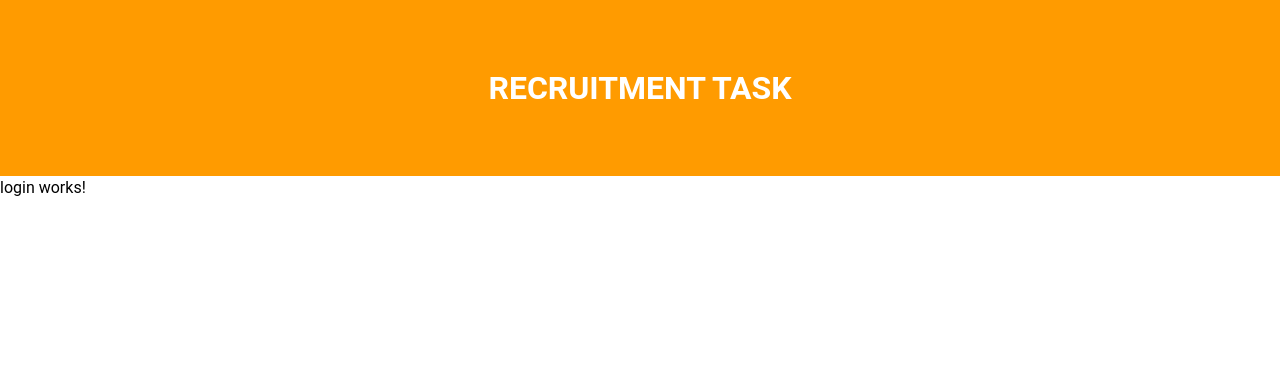
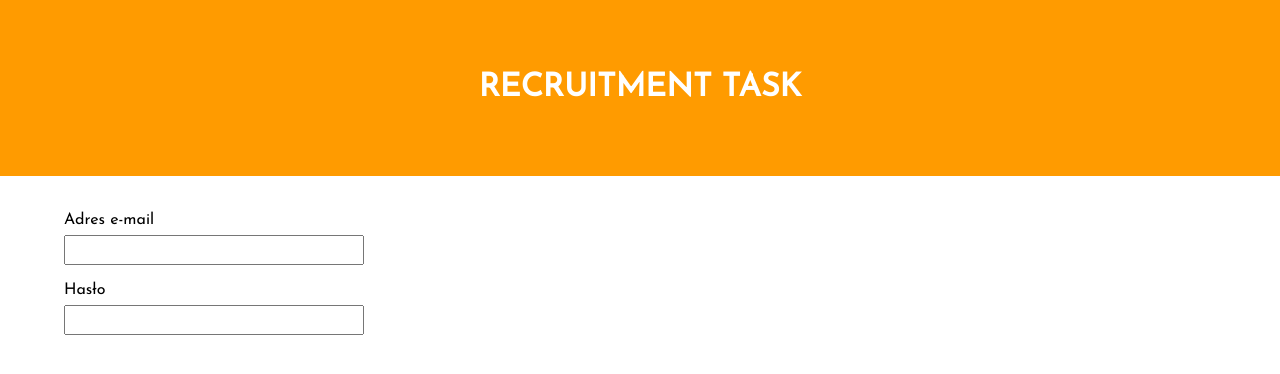
Before and after one commit to kamil-nawrot/appverk-recruitment-task, an Angular app: page /login in a window 1280 px wide. Shown: the top 374 px of the page. Built offline with nearby package versions, Linux system fonts and the light colour scheme.

Commit message:
added input controls components structure

```diff
--- a/src/app/app.component.html
+++ b/src/app/app.component.html
@@ -1,4 +1,6 @@
 <header class="main-header">
   <h1>Recruitment task</h1>
 </header>
-<router-outlet />
+<main class="main-content__wrapper">
+  <router-outlet />
+</main>
--- a/src/app/app.component.scss
+++ b/src/app/app.component.scss
@@ -5,3 +5,9 @@
   text-transform: uppercase;
   text-align: center;
 }
+
+.main-content {
+  &__wrapper {
+    margin: 2rem 4rem;
+  }
+}
--- a/src/app/pages/login/login.component.html
+++ b/src/app/pages/login/login.component.html
@@ -1 +1,4 @@
-<p>login works!</p>
+<article class="login-page__wrapper">
+  <app-input-control label="Adres e-mail" />
+  <app-input-control label="Hasło" type="password" />
+</article>
--- a/src/app/pages/login/login.component.scss
+++ b/src/app/pages/login/login.component.scss
@@ -0,0 +1,5 @@
+.login-page {
+  &__wrapper {
+    margin: 0 auto;
+  }
+}
--- a/src/app/pages/login/login.component.ts
+++ b/src/app/pages/login/login.component.ts
@@ -1,8 +1,11 @@
 import { Component } from '@angular/core';
+import { InputControlComponent } from '../../shared/components/input-control/input-control.component';
 
 @Component({
   selector: 'app-login',
-  imports: [],
+  imports: [
+    InputControlComponent
+  ],
   templateUrl: './login.component.html',
   styleUrl: './login.component.scss'
 })
--- a/src/app/shared/components/input-control/input-control.component.html
+++ b/src/app/shared/components/input-control/input-control.component.html
@@ -1 +1,12 @@
-<p>input-control works!</p>
+<div class="input-control">
+  <label class="input-control__label">{{ label() }}</label>
+  @switch (type()) {
+    @case ('password') {
+      <input class='input-control__input' type="password" />
+    }
+    @default {
+      <input class='input-control__input' type="text" />
+    }
+
+  }
+</div>
--- a/src/app/shared/components/input-control/input-control.component.scss
+++ b/src/app/shared/components/input-control/input-control.component.scss
@@ -0,0 +1,13 @@
+.input-control {
+  width: 300px;
+  margin-bottom: .8rem;
+
+  &__label {
+    display: block;
+    margin-bottom: .2rem;
+  }
+
+  &__input {
+    width: 100%;
+  }
+}
--- a/src/app/shared/components/input-control/input-control.component.ts
+++ b/src/app/shared/components/input-control/input-control.component.ts
@@ -1,4 +1,4 @@
-import { Component } from '@angular/core';
+import { Component, input } from '@angular/core';
 
 @Component({
   selector: 'app-input-control',
@@ -7,5 +7,6 @@ import { Component } from '@angular/core';
   styleUrl: './input-control.component.scss'
 })
 export class InputControlComponent {
-
+  label = input('');
+  type = input<'text' | 'password'>('text');
 }
--- a/src/styles.scss
+++ b/src/styles.scss
@@ -1,3 +1,5 @@
+@import url('https://fonts.googleapis.com/css?family=Josefin+Sans');
+
 // CSS reset by Josh Comeau
 
 /* 1. Use a more-intuitive box-sizing model */
@@ -49,5 +51,5 @@ h1, h2, h3, h4, h5, h6 {
 }
 
 * {
-  font-family: "Roboto", sans-serif;
+  font-family: 'Josefin Sans', sans-serif;
 }
```
